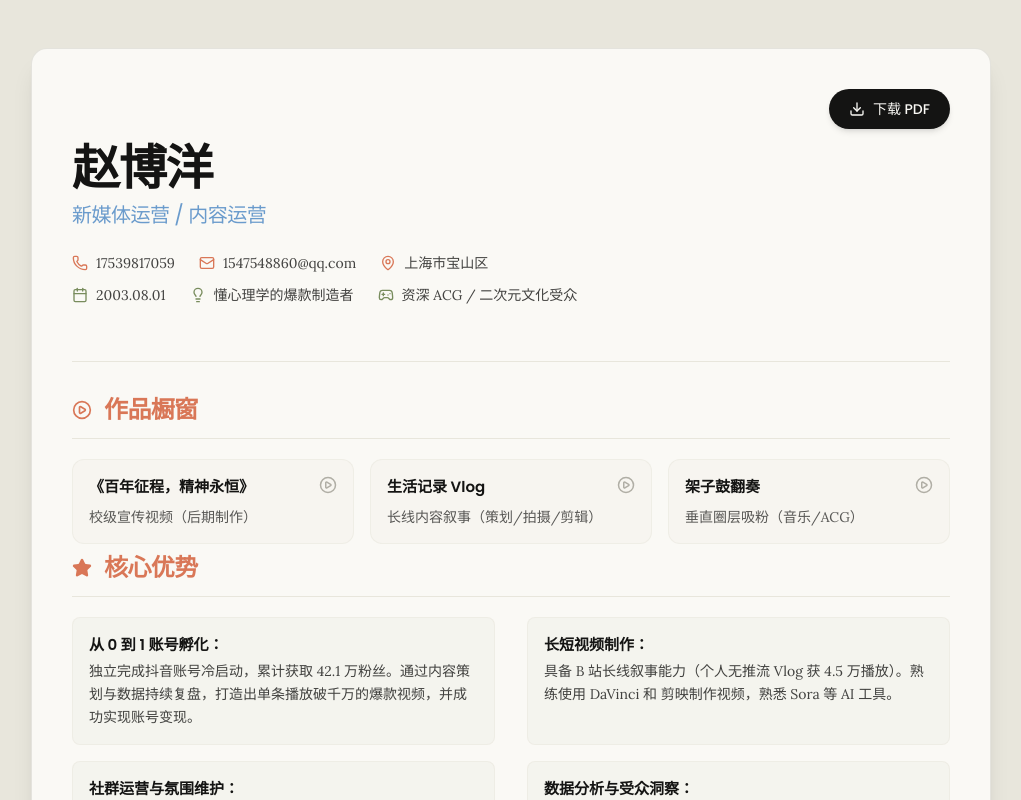
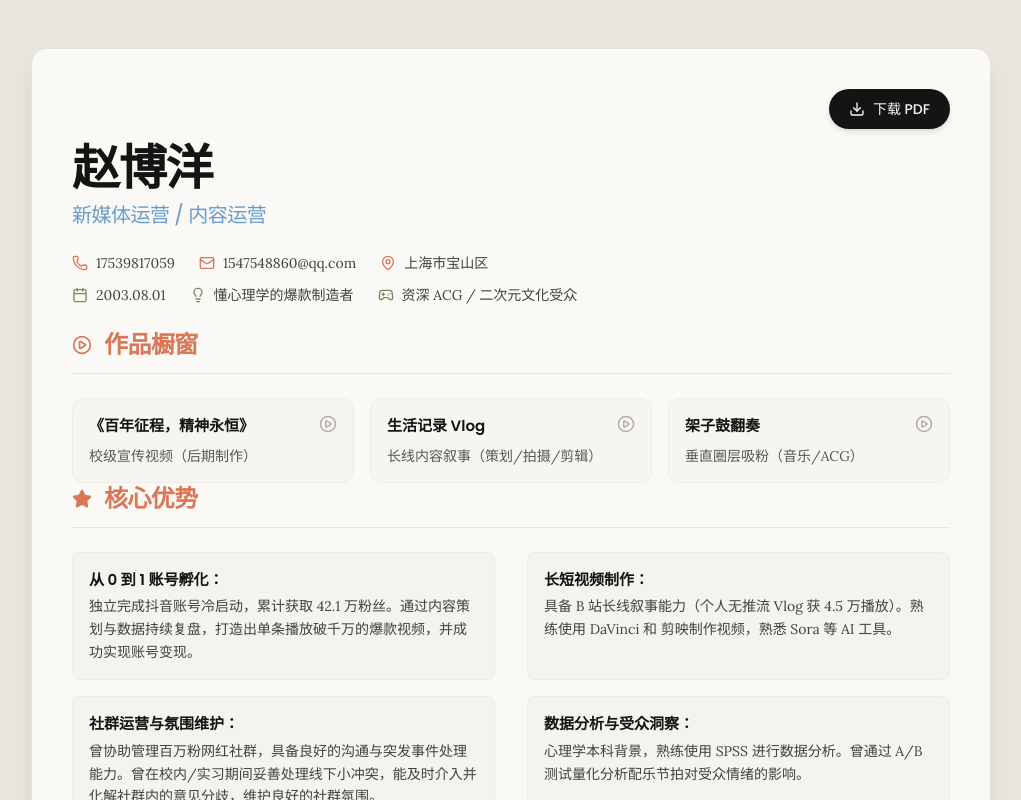
Before and after one commit to klion72/zhaoboyang-resume, a React (Vite) app: page / in a window 1280 px wide. Shown: the top 800 px of the page, without its empty margins (129-1150 px from the left). Built offline with nearby package versions, Linux system fonts and the light colour scheme.

Commit message:
style: optimize vertical spacing between sections

```diff
--- a/src/App.tsx
+++ b/src/App.tsx
@@ -13,7 +13,7 @@ function App() {
       <div className="max-w-[960px] mx-auto bg-[#faf9f5] rounded-2xl shadow-xl shadow-[#141413]/10 p-6 md:p-10 border border-[#b0aea5]/30">
         <PrintButton />
 
-        <main className="space-y-2">
+        <main className="space-y-0">
           <PersonalInfo />
           <Showcases />
           <CoreAdvantages />
--- a/src/components/PersonalInfo.tsx
+++ b/src/components/PersonalInfo.tsx
@@ -5,7 +5,7 @@ const PersonalInfo: React.FC = () => {
   const { name, phone, email, location, birthDate, tagline, interests } = resumeData.personalInfo;
 
   return (
-    <header className="border-b border-anthropic-light-gray pb-8 mb-8">
+    <header className="mb-0">
       <div className="flex flex-col md:flex-row gap-8 mb-6">
         {/* 左侧个人信息 */}
         <div className="flex-1">
--- a/src/styles/globals.css
+++ b/src/styles/globals.css
@@ -25,11 +25,11 @@
 
 @layer components {
   .section-container {
-    @apply mt-8;
+    @apply mt-10;
   }
 
   .section-title {
-    @apply text-2xl font-headings font-semibold text-primary flex items-center gap-3 mb-5 border-b border-anthropic-light-gray pb-3;
+    @apply text-2xl font-headings font-semibold text-primary flex items-center gap-3 mb-6 border-b border-anthropic-light-gray pb-3;
   }
 }
 
```
